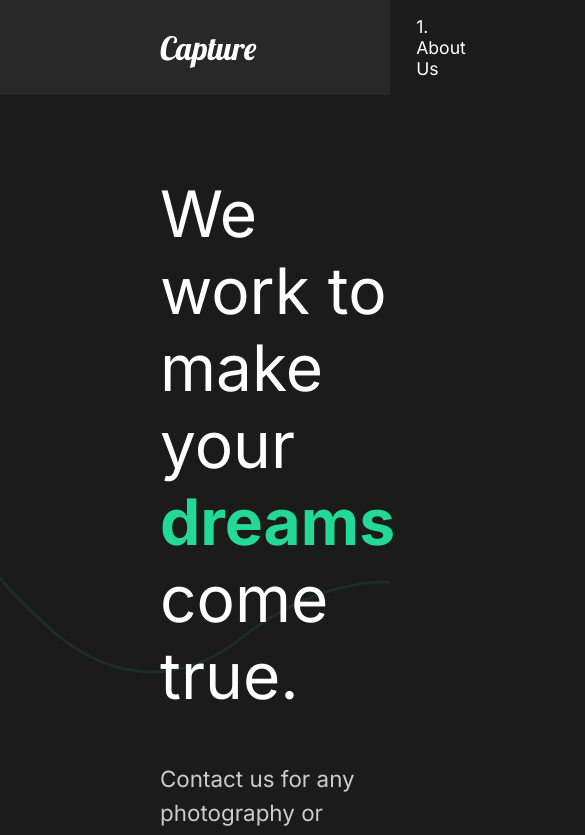
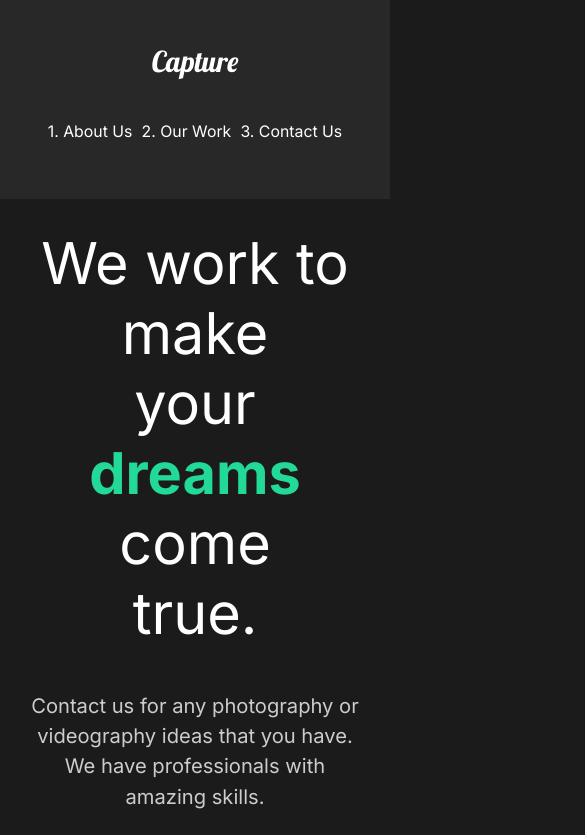
Before and after one commit to jdungao15/capture, a React (Vite) app: page / in a window 390 px wide. Shown: the top 835 px of the page, 585 px wide, since content can reach past the window. Built offline with nearby package versions, Linux system fonts and the light colour scheme; a web font is replaced by a local one.

Commit message:
added mobile friendly

```diff
--- a/src/components/FaqSection.jsx
+++ b/src/components/FaqSection.jsx
@@ -4,7 +4,7 @@ import {About} from '../styles.js';
 import {Toggle} from "./Toggle.jsx";
 import {LayoutGroup} from "framer-motion";
 import useScroll from "./useScroll.jsx";
-import {scrollReveal} from "../animation.js";
+import { scrollReveal } from '../animation.js';
 
 const FaqSection = () => {
    const [element,controls] = useScroll();
@@ -14,19 +14,19 @@ const FaqSection = () => {
          <LayoutGroup>
             <Toggle layoutId='faq1' title="How do I Start?">
                <div className="answer">
-                  <p>Lorem ipsum dolor sit amet, consectetur adipisicing elit.
+                     <p>Lorem ipsum dolor sit amet, consectetur adipisicing elit.
                      Aliquam, asperiores commodi cumque distinctio eius error
-                     illum nam nostrum, perspiciatis quas quos recusandae unde?
+                       illum nam nostrum, perspiciatis quas quos recusandae unde?
                      Itaque labore laudantium, nesciunt quos repellat
                      veniam?</p>
                </div>
 
             </Toggle>
-            <Toggle layoutId='faq2' title="Daily Schedule">
+            <Toggle layout  Id='faq2' title="Daily Schedule">
                <div className="answer">
                   <p>Lorem ipsum dolor sit amet, consectetur adipisicing elit.
                      Alias aliquid assumenda consequuntur cumque expedita, illo
-                     molestias officiis perspiciatis placeat quam quasi similique
+                     molestias officiis perspiciatis placeat quam quasi similiqueas
                      soluta veritatis! Animi, aspernatur odio? Aliquid, eligendi,
                      quibusdam.</p>
                </div>
--- a/src/components/GlobalStyle.jsx
+++ b/src/components/GlobalStyle.jsx
@@ -1,4 +1,4 @@
-import {createGlobalStyle} from "styled-components";
+import { createGlobalStyle } from "styled-components";
 
 const GlobalStyle = createGlobalStyle`
   * {
@@ -12,6 +12,11 @@ const GlobalStyle = createGlobalStyle`
     font-family: 'Inter', sans-serif;
     overflow-x: hidden;
 
+  }
+  html {
+    @media (max-width: 1700px) {
+      font-size: 90%;
+    }
   }
 
   button {
--- a/src/components/Nav.jsx
+++ b/src/components/Nav.jsx
@@ -2,11 +2,12 @@ import React from 'react';
 import styled from "styled-components";
 import {Link} from "react-router-dom";
 import {motion} from "framer-motion";
+
 const Nav = () => {
    const tap = {
       scale: 1.1,
       transition: {duration: 1},
-   }
+   };
 
    return (
       <StyledNav>
@@ -26,7 +27,7 @@ const Nav = () => {
    );
 };
 const StyledNav = styled.nav`
-   min-height: 10vh;
+  min-height: 10vh;
   display: flex;
   margin: auto;
   justify-content: space-between;
@@ -36,24 +37,47 @@ const StyledNav = styled.nav`
   position: sticky;
   top: 0;
   z-index: 10;
+
   a {
     color: white;
     text-decoration: none;
   }
+
   ul {
     display: flex;
-    list-style:none;
+    list-style: none;
   }
-  #logo{
+
+  #logo {
     font-size: 2rem;
     font-family: "Lobster", cursive;
     font-weight: lighter;
   }
+
   li {
     padding-left: 10rem;
     position: relative;
   }
-`
+
+  @media (max-width: 1300px) {
+    flex-direction: column;
+    padding: 2rem 1rem;
+    #logo {
+      display: inline-block;
+      margin: 1rem;
+    }
+
+    ul {
+      padding: 2rem;
+      justify-content: space-around;
+      width: 100%;
+
+      li {
+        padding: 0;
+      }
+    }
+  }
+`;
 
 
 export default Nav;
--- a/src/components/ServicesSection.jsx
+++ b/src/components/ServicesSection.jsx
@@ -65,11 +65,14 @@ const Services = styled(About)`
     width: 70%;
     padding: 2rem 0rem 4rem 0rem;
   }
+
 `;
 const Cards = styled.div`
   display: flex;
   flex-wrap: wrap;
-
+  @media (max-width: 1300px) {
+    justify-content: center;
+  }
 `;
 const Card = styled.div`
   flex-basis: 20rem;
--- a/src/components/useScroll.jsx
+++ b/src/components/useScroll.jsx
@@ -4,7 +4,7 @@ import {useAnimation} from "framer-motion";
 
 const useScroll = () => {
    const controls = useAnimation();
-   const [element,view] = useInView({threshold: 0.5})
+   const [element,view] = useInView({threshold: 0.3})
    useEffect(() => {
       view ? controls.start('visible'): controls.start('hidden')
    })
--- a/src/pages/ContactUs.jsx
+++ b/src/pages/ContactUs.jsx
@@ -1,8 +1,8 @@
-import React from 'react';
-import {Link} from "react-router-dom";
-import {motion} from "framer-motion";
-import {pageAnimation, titleAnim} from "../animation.js";
-import styled from 'styled-components';
+import React from "react";
+import { Link } from "react-router-dom";
+import { motion } from "framer-motion";
+import { pageAnimation, titleAnim } from "../animation.js";
+import styled from "styled-components";
 
 const ContactUs = () => {
   return (
@@ -11,7 +11,8 @@ const ContactUs = () => {
       variants={pageAnimation}
       initial="hidden"
       animate="visible"
-         style={{background: "#fff"}}>
+      style={{ background: "#fff" }}
+    >
       <Title>
         <Hide>
           <motion.h2 variants={titleAnim}> Get in touch.</motion.h2>
@@ -20,19 +21,19 @@ const ContactUs = () => {
       <div>
         <Hide>
           <Social variants={titleAnim}>
-                  <Circle/>
+            <Circle />
             <h2>Send Us A Message</h2>
           </Social>
         </Hide>
         <Hide>
           <Social variants={titleAnim}>
-                  <Circle/>
+            <Circle />
             <h2>Send an email.</h2>
           </Social>
         </Hide>
         <Hide>
           <Social variants={titleAnim}>
-                  <Circle/>
+            <Circle />
             <h2>Social Media</h2>
           </Social>
         </Hide>
@@ -45,10 +46,19 @@ const ContactStyle = styled(motion.div)`
   padding: 5rem 10rem;
   color: #353535;
   min-height: 90vh;
+  @media (max-width: 1500) {
+    margin-top: 5rem;
+
+    padding: 2rem;
+    font-size: 1rem;
+  }
 `;
 const Title = styled.div`
   margin-bottom: 4rem;
   color: black;
+  @media (max-width: 1500px) {
+    margin-top: 5rem;
+  }
 `;
 const Hide = styled.div`
   overflow: hidden;
--- a/src/pages/MovieDetail.jsx
+++ b/src/pages/MovieDetail.jsx
@@ -1,4 +1,4 @@
-import React, { useState, useEffect } from 'react';
+import React, { useState, useEffect } from "react";
 import styled from "styled-components";
 import { useParams } from "react-router-dom";
 import { MovieState } from "../movieState";
@@ -22,7 +22,12 @@ const MovieDetail = () => {
   const { title, mainImg, awards, secondaryImg } = movie;
 
   return (
-      <Details exit="exit" variants={pageAnimation} initial="hidden" animate="visible">
+    <Details
+      exit="exit"
+      variants={pageAnimation}
+      initial="hidden"
+      animate="visible"
+    >
       <Headline>
         <h2>{title}</h2>
         <img src={mainImg} alt={title} />
@@ -72,6 +77,10 @@ const Awards = styled.div`
   margin: 5rem 10rem;
   align-items: center;
   justify-content: space-around;
+  @media (max-width: 1500px) {
+    display: block;
+    margin: 2rem 2rem;
+  }
 `;
 
 const Award = styled.div`
--- a/src/pages/OurWork.jsx
+++ b/src/pages/OurWork.jsx
@@ -1,26 +1,33 @@
-import React from 'react';
-import {Link} from "react-router-dom";
+import React from "react";
+import { Link } from "react-router-dom";
 import styled from "styled-components";
-import athlete from '../img/athlete-small.png';
-import theRacer from '../img/theracer-small.png';
-import goodTimes from '../img/goodtimes-small.png';
+import athlete from "../img/athlete-small.png";
+import theRacer from "../img/theracer-small.png";
+import goodTimes from "../img/goodtimes-small.png";
 //Animation
-import {motion} from "framer-motion";
-import {pageAnimation, fade, photoAnim, lineAnim, slider, sliderContainer} from "../animation.js";
+import { motion } from "framer-motion";
+import {
+  pageAnimation,
+  fade,
+  photoAnim,
+  lineAnim,
+  slider,
+  sliderContainer,
+} from "../animation.js";
 import useScroll from "../components/useScroll.jsx";
 import ScrollTop from "../components/ScrollTop.jsx";
-
 
 const OurWork = () => {
   const [element, controls] = useScroll();
   const [element2, controls2] = useScroll();
+
   return (
     <Work
       exit="exit"
       variants={pageAnimation}
       initial="hidden"
       animate="visible"
-         style={{background: "#fff"}}
+      style={{ background: "#fff" }}
     >
       <motion.div variants={sliderContainer}>
         <Frame1 variants={slider}></Frame1>
@@ -34,27 +41,30 @@ const OurWork = () => {
         <motion.div variants={lineAnim} className="line"></motion.div>
         <Link to="the-athlete">
           <Hide>
-                  <motion.img variants={photoAnim} src={athlete}
-                              alt="the-athlete"/>
+            <motion.img variants={photoAnim} src={athlete} alt="the-athlete" />
           </Hide>
-
         </Link>
       </Movie>
-         <Movie ref={element} variants={fade} animate={controls} initial='hidden'>
+      <Movie ref={element} variants={fade} animate={controls} initial="hidden">
         <h2>The Racer</h2>
         <motion.div variants={lineAnim} className="line"></motion.div>
         <Link to="the-racer">
-               <img src={theRacer} alt="the racer"/>
+          <img src={theRacer} alt="the racer" />
         </Link>
       </Movie>
-         <Movie ref={element2} variants={fade} animate={controls2} initial='hidden'>
+      <Movie
+        ref={element2}
+        variants={fade}
+        animate={controls2}
+        initial="hidden"
+      >
         <h2>Good Times</h2>
         <motion.div variants={lineAnim} className="line"></motion.div>
         <Link to="good-times">
-               <img src={goodTimes} alt="good times"/>
+          <img src={goodTimes} alt="good times" />
         </Link>
       </Movie>
-         <ScrollTop/>
+      <ScrollTop />
     </Work>
   );
 };
@@ -62,11 +72,12 @@ const Work = styled(motion.div)`
   min-height: 100vh;
   overflow: hidden;
   padding: 5rem 10rem;
-
+  @media (max-width: 1300px) {
+    padding: 2rem 2rem;
+  }
   h2 {
     padding: 1rem 0rem;
   }
-
 `;
 const Movie = styled(motion.div)`
   padding-bottom: 10rem;
@@ -97,7 +108,6 @@ const Frame1 = styled(motion.div)`
   height: 100vh;
   background: #fffebf;
   z-index: 2;
-
 `;
 const Frame2 = styled(Frame1)`
   background: #ff8efb;
--- a/src/styles.js
+++ b/src/styles.js
@@ -9,6 +9,11 @@ export const About = styled(motion.div)`
   justify-content: space-between;
   padding: 5rem 10rem;
   color: white;
+  @media (max-width: 1300px) {
+    display: block;
+    padding: 2rem 2rem;
+    text-align: center;
+  }
 `;
 export const Description = styled.div`
   flex: 1;
@@ -18,6 +23,13 @@ export const Description = styled.div`
   h2 {
     font-weight: lighter;
   }
+  @media (max-width: 1300px) {
+    padding: 0;
+    button {
+      margin: 2rem 0rem 5rem 0rem;
+    }
+  }
+
 
 `;
 export const Image = styled.div`
```
Also changed, not shown: src/components/AboutSection.jsx (+11 -17 lines), src/components/ScrollTop.jsx (+11 -15 lines). Lines whose indentation alone changed are shown as unchanged.
